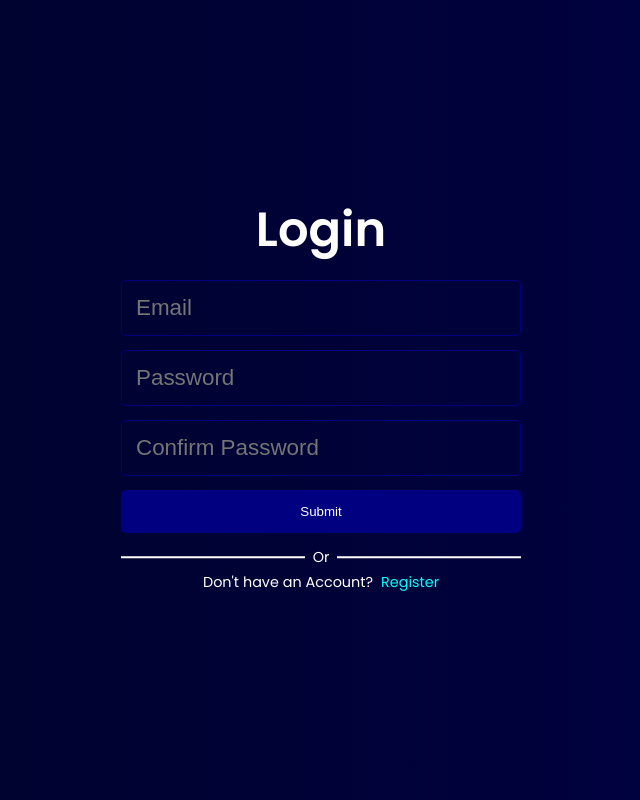
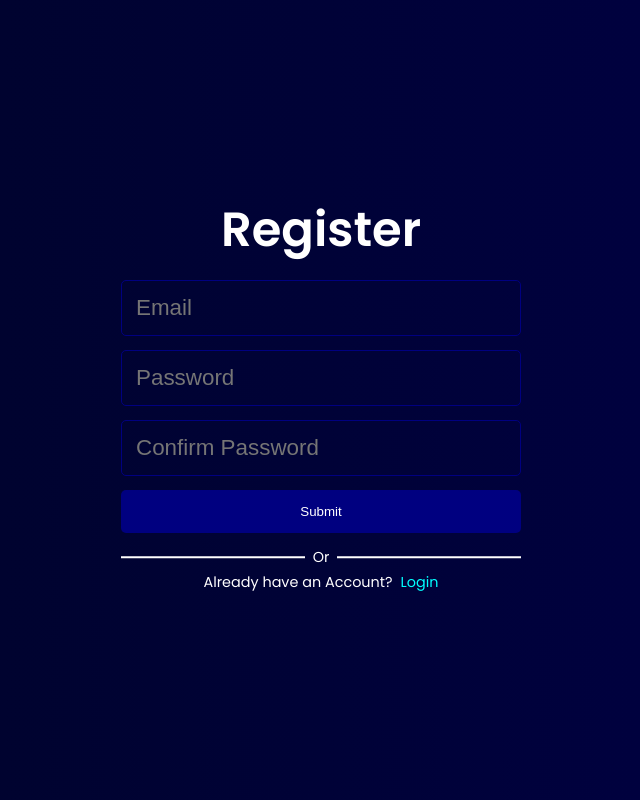
Before and after one commit to luericlueric/sveltekit-fullstack-crud, a SvelteKit app: page / in a window 1280 px wide. Both pictures are taken after a click on the element "Register". Shown: the whole page, without its empty margins (319-959 px from the left). Built offline with nearby package versions, Linux system fonts and the light colour scheme.

Commit message:
auth page

```diff
--- a/src/components/Authenticate.svelte
+++ b/src/components/Authenticate.svelte
@@ -12,6 +12,9 @@
         }
     }
 
+    function handleRegister(){
+        register = !register;
+    }
 
 </script>
 
@@ -32,10 +35,15 @@
             <p class={password ? 'above' : 'center'}>Password</p>
             <input bind:value = { password } type="password" placeholder="Password">
         </label>
+
+        {#if register}
         <label for="">
             <p class={confirmPass ? 'above' : 'center'}>Comfirm Password</p>
             <input  bind:value = { confirmPass } type="password" placeholder="Confirm Password">
         </label>
+        {/if}
+
+
         <button type="button">Submit</button>
     </form>
     <div class="options">
@@ -43,12 +51,12 @@
         {#if register}
             <div>
                 <p>Already have an Account?</p>
-                <p>Login</p>
+                <p on:click={handleRegister} on:keydown={()=>{}}>Login</p>
             </div>
         {:else}
             <div>
                 <p>Don't have an Account?</p>
-                <p>Register</p>
+                <p on:click={handleRegister} on:keydown={()=>{}}>Register</p>
             </div>
 
         {/if}
```
